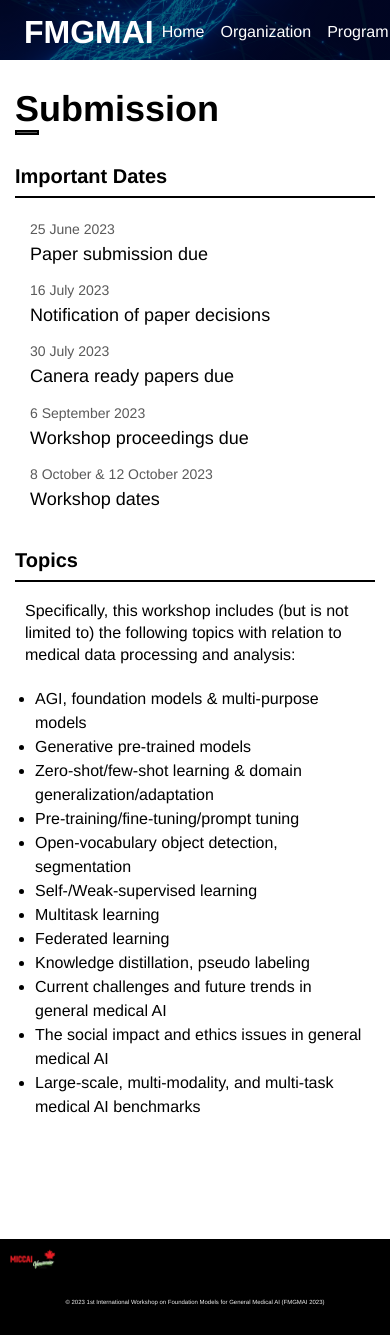
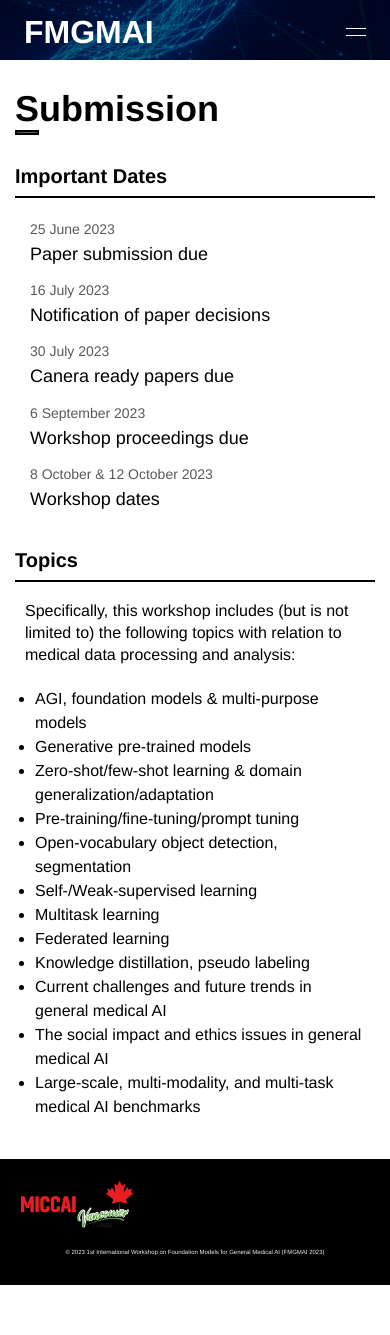
Before and after one commit to MedAGI/medagi.github.io, a Vue app: page /submission in a window 390 px wide. After the commit the page ends 1285 px from the top, so only its background shows below. Built offline with nearby package versions, Linux system fonts and the light colour scheme.

Commit message:
모바일 네비게이션 수정

```diff
--- a/src/App.vue
+++ b/src/App.vue
@@ -17,12 +17,36 @@
   <!-- Navigation -->
   <div id="navigation" v-bind:class="{'fixed-navigation' : this.$data.page !=='Home'}">
     <div id="title">FMGMAI</div>
-    <nav id="tab-box">
-      <router-link to="/" class="navigation-tab" v-bind:class="{selectedTab : this.$data.page ===''}">Home</router-link>
-      <router-link to="/organization" class="navigation-tab" v-bind:class="{'selected-tab' : this.$data.page === 'Organization'}">Organization</router-link>
-      <router-link to="/program" class="navigation-tab" v-bind:class="{'selected-tab' : this.$data.page=='Program'}">Program</router-link>
-      <router-link to="/keynote" class="navigation-tab" v-bind:class="{'selected-tab' : this.$data.page=='Keynote'}">Keynote</router-link>
-      <router-link to="/submission" class="navigation-tab" v-bind:class="{'selected-tab' : this.$data.page=='Submission'}">Submission</router-link>
+    <div v-on:click="changeMenuBtn" id="menu">
+            <div v-bind:class="sideBtnStyle"></div>
+            <div v-bind:class="sideBtnStyle"></div>
+    </div>
+    <nav id="tab-box" v-bind:class="showMenuBar">
+      <router-link to="/"
+        class="navigation-tab"
+        v-bind:class="{selectedTab : this.$data.page ===''}"
+        v-on:click="changeMenuBtn">
+        Home</router-link>
+      <router-link to="/organization"
+        class="navigation-tab"
+        v-on:click="changeMenuBtn"
+        v-bind:class="{'selected-tab' : this.$data.page === 'Organization'}">
+        Organization</router-link>
+      <router-link to="/program"
+        class="navigation-tab"
+        v-on:click="changeMenuBtn"
+        v-bind:class="{'selected-tab' : this.$data.page=='Program'}">
+      Program</router-link>
+      <router-link to="/keynote"
+        class="navigation-tab"
+        v-on:click="changeMenuBtn"
+        v-bind:class="{'selected-tab' : this.$data.page=='Keynote'}">
+      Keynote</router-link>
+      <router-link to="/submission"
+        class="navigation-tab"
+        v-on:click="changeMenuBtn"
+        v-bind:class="{'selected-tab' : this.$data.page=='Submission'}">
+      Submission</router-link>
     </nav>
   </div>
   <!-- Navigation End -->
@@ -41,6 +65,22 @@ import Footer from "@/components/Footer.vue";
 export default {
   name: 'Home',
   components: { Footer },
+  computed: {
+          sideBtnStyle: function() {
+            if (!this.$data.isSideOpened) return {'side-menu-open': true };
+            else return {'side-menu-close': true };
+          },
+          showMenuBar: function() {
+            if (this.$data.isSideOpened) return {'show-menu-bar': true };
+            else return {'hide-menu-bar': true };
+          }
+
+  },
+  methods: {
+        changeMenuBtn: function() {
+            this.$data.isSideOpened = !(this.$data.isSideOpened);
+        }
+      },
   mounted() {
     document.title = "FMGMAI";  // 문서 탭 타이틀 변경
 
@@ -61,7 +101,8 @@ export default {
   data() {
     return {
       page: '',
-      offsetY: 0
+      offsetY: 0,
+      isSideOpened: false
     }}
 }
 </script>
@@ -381,11 +422,22 @@ html, body {
   }
 
   #tab-box {
-    margin-right: 24px;
+    position: fixed;
+    display: flex;
+    flex-direction: column;
+    width: 100%;
+    top: 60px;
+    background-color: black;
+    opacity: 0.8;
+  }
+
+  .hide-menu-bar {
+    display: none!important;
   }
 
   .navigation-tab {
-    margin: 0 8px;
+    margin: 30px;
+    height: 30px;
     font-family: Helvetica;
     font-size: 16px;
     font-weight: 200;
@@ -401,6 +453,43 @@ html, body {
   .selected-tab {
     text-decoration: underline 2px yellow!important;
   }
+
+  #menu {
+    width: 20px;
+    margin-right: 24px;
+    z-index: 99;
+    cursor: pointer;
+    }
+
+  .side-menu-open {
+    width: 100%;
+    height: 1px;
+    background-color: white;
+    margin-top: 6px;
+    margin-bottom: 6px;
+    border: 0;
+    transition:
+        transform .3s cubic-bezier(0.04, 0.04, 0.12, 0.96),
+        -webkit-transform .3s cubic-bezier(0.04, 0.04, 0.12, 0.96);
+    }
+    .side-menu-close {
+      position: relative;
+      width: 100%;
+      height: 1px;
+      border: 0;
+      background-color: white;
+      transition:
+          transform .35s cubic-bezier(0.04, 0.04, 0.12, 0.96),
+          -webkit-transform .35s cubic-bezier(0.04, 0.04, 0.12, 0.96);
+    }
+    .side-menu-close:first-child {
+      top: 0.5px;
+      transform: rotate( 45deg );
+    }
+    .side-menu-close:last-child {
+      bottom: 0.5px;
+      transform: rotate( -45deg );
+    }
   /* Navigation End */
 
   #contents {
--- a/src/components/Footer.vue
+++ b/src/components/Footer.vue
@@ -74,6 +74,7 @@ export default {
 
 @media screen and (max-width:767px) {
   #footer {
+
     width: calc(100% - 20px);
     padding: 10px;
     background-color: black;
@@ -81,7 +82,7 @@ export default {
 
   #copyright {
     width: 100%;
-    padding-top: 20px;
+    padding-top: 10px;
     padding-bottom: 20px;
     font-family: Helvetica;
     font-size: 6px;
@@ -91,12 +92,12 @@ export default {
   }
 
   #logos {
-    padding-bottom: 10px;
+    padding: 10px;
     display: flex;
   }
 
   .logo {
-    height: 20px;
+    height: 50px;
   }
 }
 
--- a/src/views/SubmissionView.vue
+++ b/src/views/SubmissionView.vue
@@ -236,7 +236,7 @@
     min-height: calc(100vh - 64px);
     margin: 0 calc(50vw - 180px);
     padding-top: 64px;
-		padding-bottom: 120px;
+		padding-bottom: 40px;
   }
 
   .main-title {
```
